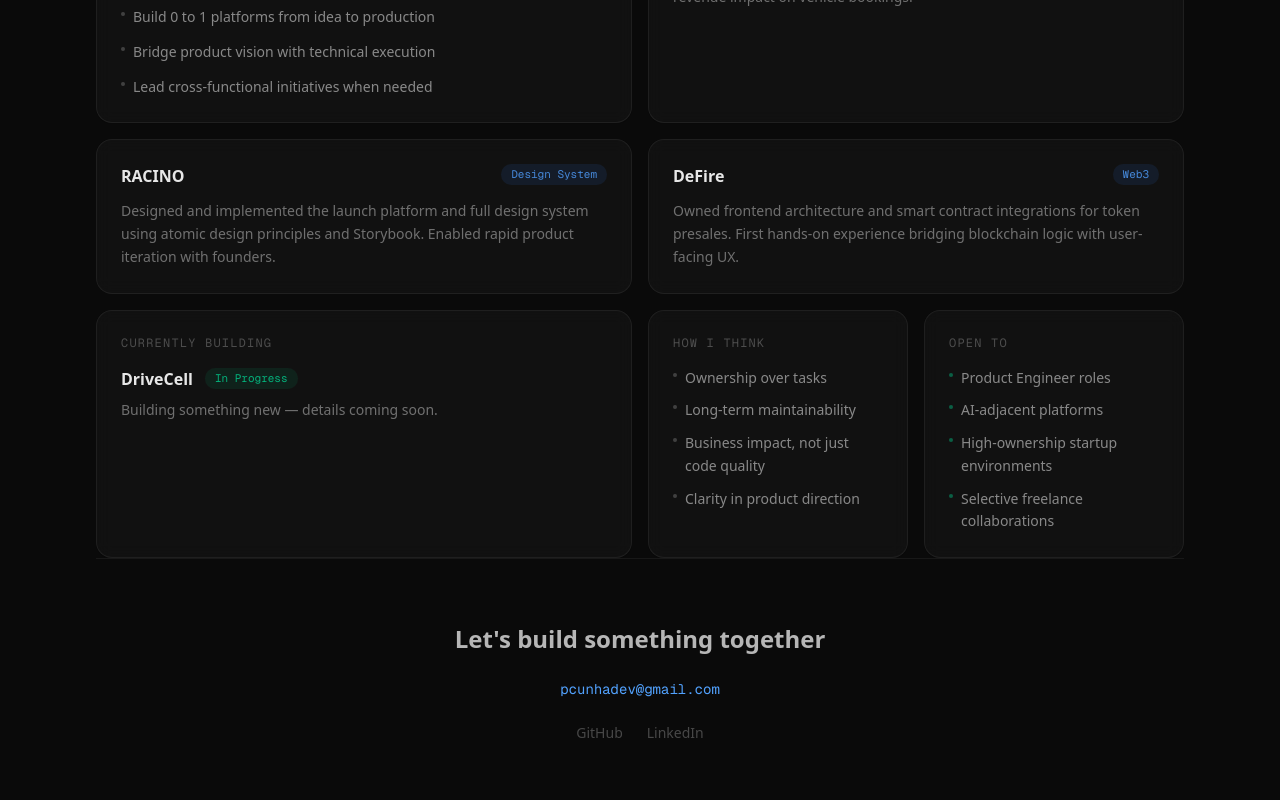
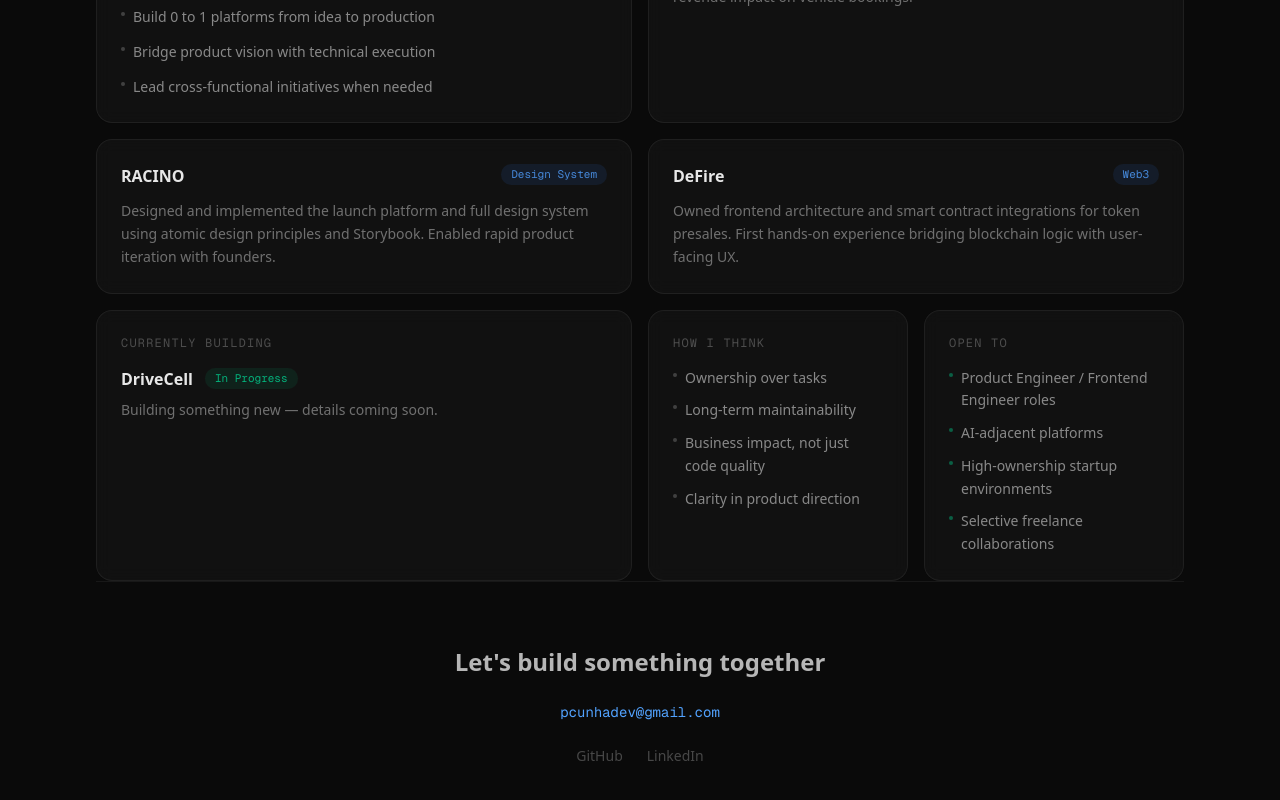
Before and after one commit to pcunha29/pcunhadev, a Next.js app: page / in a window 1280 px wide. Shown: the part 2704-3504 px from the top of the page. Built offline with nearby package versions, Linux system fonts and the light colour scheme.

Commit message:
fix typo

```diff
--- a/components/hero.tsx
+++ b/components/hero.tsx
@@ -73,7 +73,9 @@ export function Hero({
               {item}
             </span>
             {i < highlights.length - 1 && (
-              <span className="hidden px-3 text-lg text-white/15 sm:inline">|</span>
+              <span className="hidden px-3 text-lg text-white/15 sm:inline">
+                |
+              </span>
             )}
           </span>
         ))}
--- a/lib/data.ts
+++ b/lib/data.ts
@@ -83,7 +83,7 @@ export const howIThink = [
 ];
 
 export const openTo = [
-  "Product Engineer roles",
+  "Product Engineer / Frontend Engineer roles",
   "AI-adjacent platforms",
   "High-ownership startup environments",
   "Selective freelance collaborations",
```
